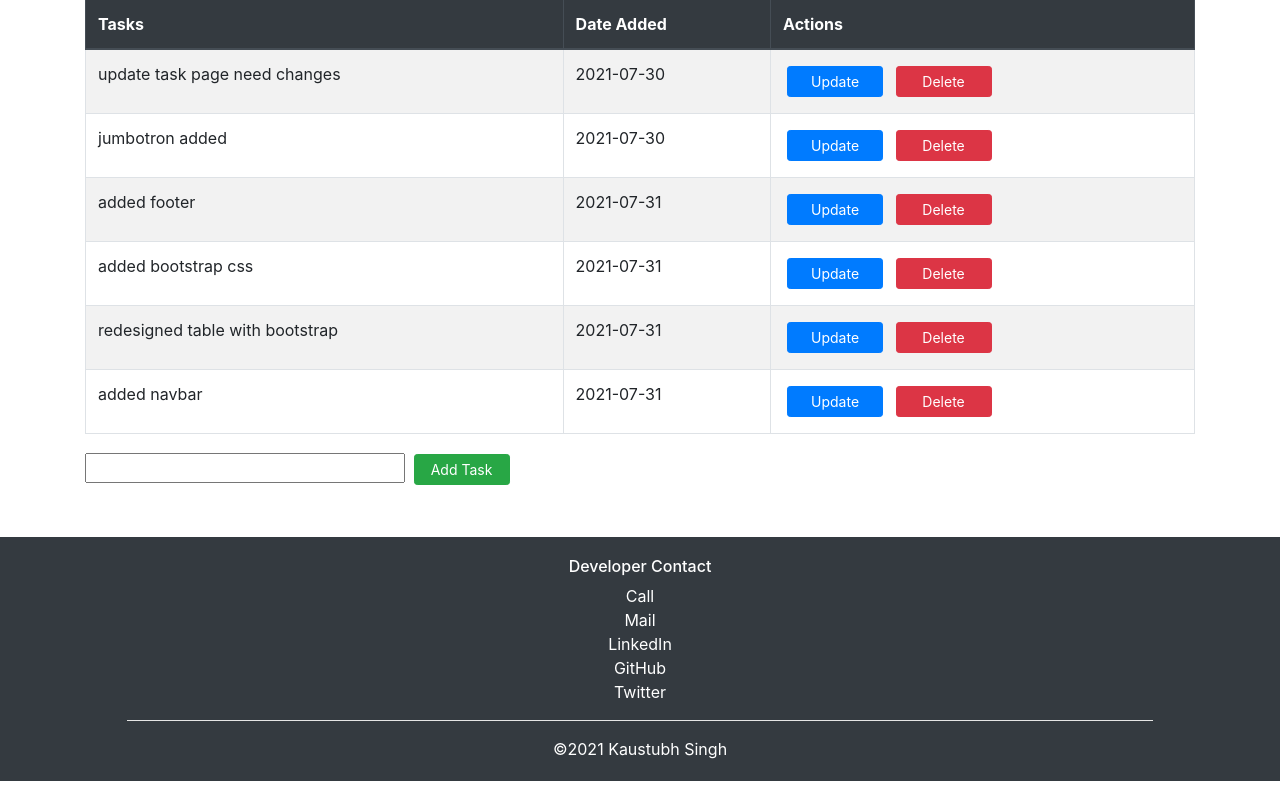
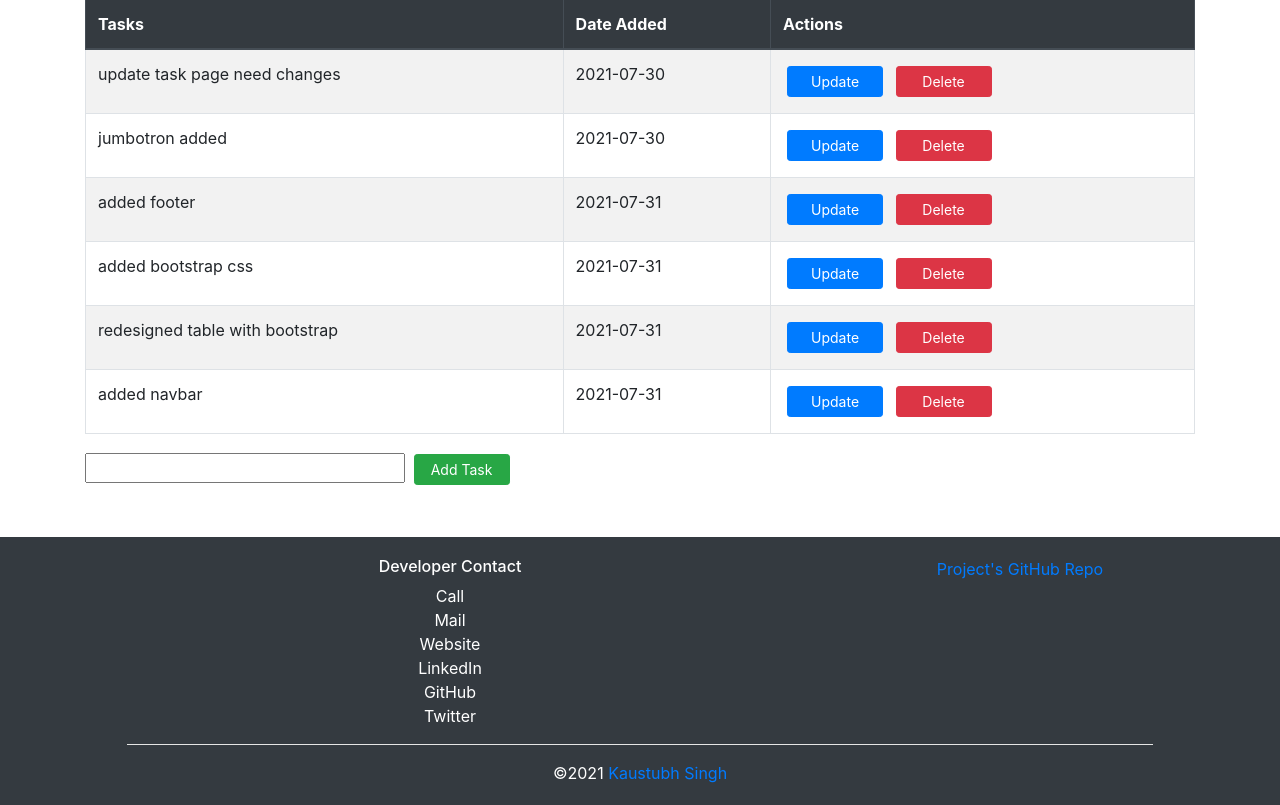
Before and after one commit to kaustubh3000/todoxflask, a Flask app: page / in a window 1280 px wide. Shown: the part 361-1166 px from the top of the page. Before the commit the page ends 1142 px from the top, so only its background shows below. Run offline with Flask 2, Linux system fonts and the light colour scheme; data comes from the database, SQL or seed files in the repository; some libraries are stand-ins or nearby versions.

Commit message:
updated developer contact and moved navbar code to base.html

```diff
--- a/templates/base.html
+++ b/templates/base.html
@@ -12,6 +12,12 @@
     </head>
 
     <body>
+        <nav class="navbar navbar-expand-lg navbar-dark bg-primary">
+            <div class="container">
+                <a class="navbar-brand" href="#">Task Master</a>
+            </div>
+        </nav>
+
         {% block body %}{% endblock %}
         <!-- jQuery first, then Popper.js, then Bootstrap JS. -->
         {% block javascript %}
--- a/templates/index.html
+++ b/templates/index.html
@@ -5,11 +5,6 @@
 {% endblock %}
 
 {% block body %}
-<nav class="navbar navbar-expand-lg navbar-dark bg-primary">
-    <div class="container">
-      <a class="navbar-brand" href="#">Task Master</a>
-    </div>
-</nav>
 
 <header class="jumbotron">
     <div class="container">
@@ -27,8 +22,7 @@
     <div class="row row-content align-items-center">
         <div class="col-12 mt-5">
             <div class="content">
-                {% if tasks|length < 1 %}
-                <h4 style="text-align: center;">There are no tasks. Create one below!</h4>
+                {% if tasks|length < 1 %} <h4 style="text-align: center;">There are no tasks. Create one below!</h4>
                     </h4>
 
                     {% else %}
@@ -49,8 +43,10 @@
                             <td>{{ task.content }}</td>
                             <td>{{ task.date_created.date() }}</td>
                             <td>
-                            <a class="act-btn btn btn-primary btn-sm m-1" href="/update/{{task.id}}" role="update">Update</a>
-                            <a class="act-btn btn btn-danger btn-sm m-1" href="/delete/{{task.id}}" role="delete">Delete</a>
+                                <a class="act-btn btn btn-primary btn-sm m-1" href="/update/{{task.id}}"
+                                    role="update">Update</a>
+                                <a class="act-btn btn btn-danger btn-sm m-1" href="/delete/{{task.id}}"
+                                    role="delete">Delete</a>
                             </td>
                         </tr>
 
@@ -77,22 +73,26 @@
         <div class="row">
 
 
-            <div class="col-12 text-center justify-content-center">
+            <div class="col-12 col-sm-8 text-center justify-content-center">
                 <h6 class="mx-auto mb-2">Developer Contact</h6>
                     <ul class="list-unstyled my-auto">
                         <li><a href="tel:+91 9876543210"></i> Call</a></li>
                         <li><a href="mailto:kaustubh5410@gmail.com">Mail</a></li>
+                        <li><a href="https://kaustubh3000.github.io" target="_blank"> Website</a></li>
                         <li><a href="https://www.linkedin.com/in/kaustubh---singh" target="_blank"> LinkedIn</a></li>
                         <li><a href="https://www.github.com/kaustubh3000" target="_blank"> GitHub</a></li>
                         <li><a href="https://twitter.com/kaustubhspeaks" target="_blank"> Twitter</a></li>
-
                     </ul>
             </div>
 
+            <div class="col-12 col-sm-4 text-center justify-content-center">
+                <a href="https://www.github.com/kaustubh3000/todoxflask" target="_blank">Project's GitHub Repo</a>
+            </div>
             <hr>
 
             <div class="col-12 text-center">
-                &copy;2021 Kaustubh Singh
+                &copy;2021 <a href="https://kaustubh3000.github.io" target="_blank"> Kaustubh Singh</a>
+
             </div>
 
         </div>
```
Lines whose indentation alone changed are shown as unchanged.
